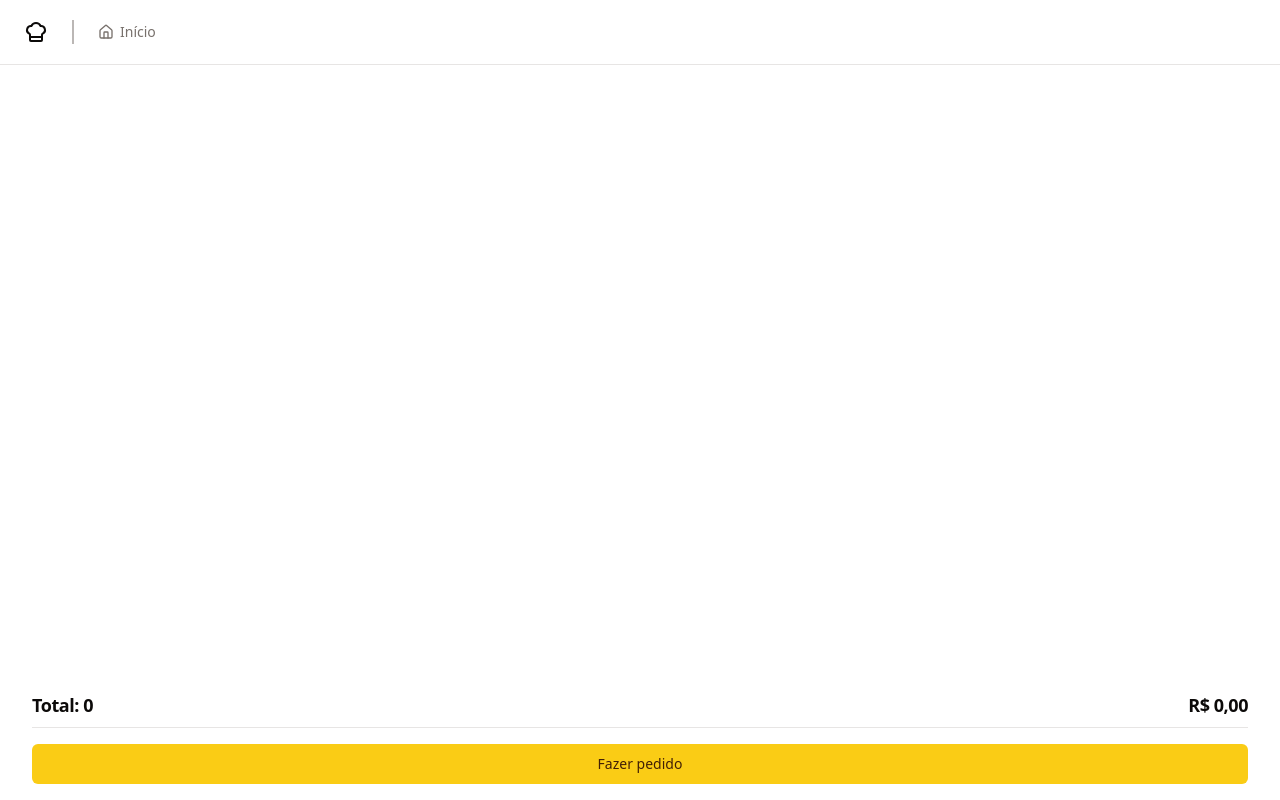
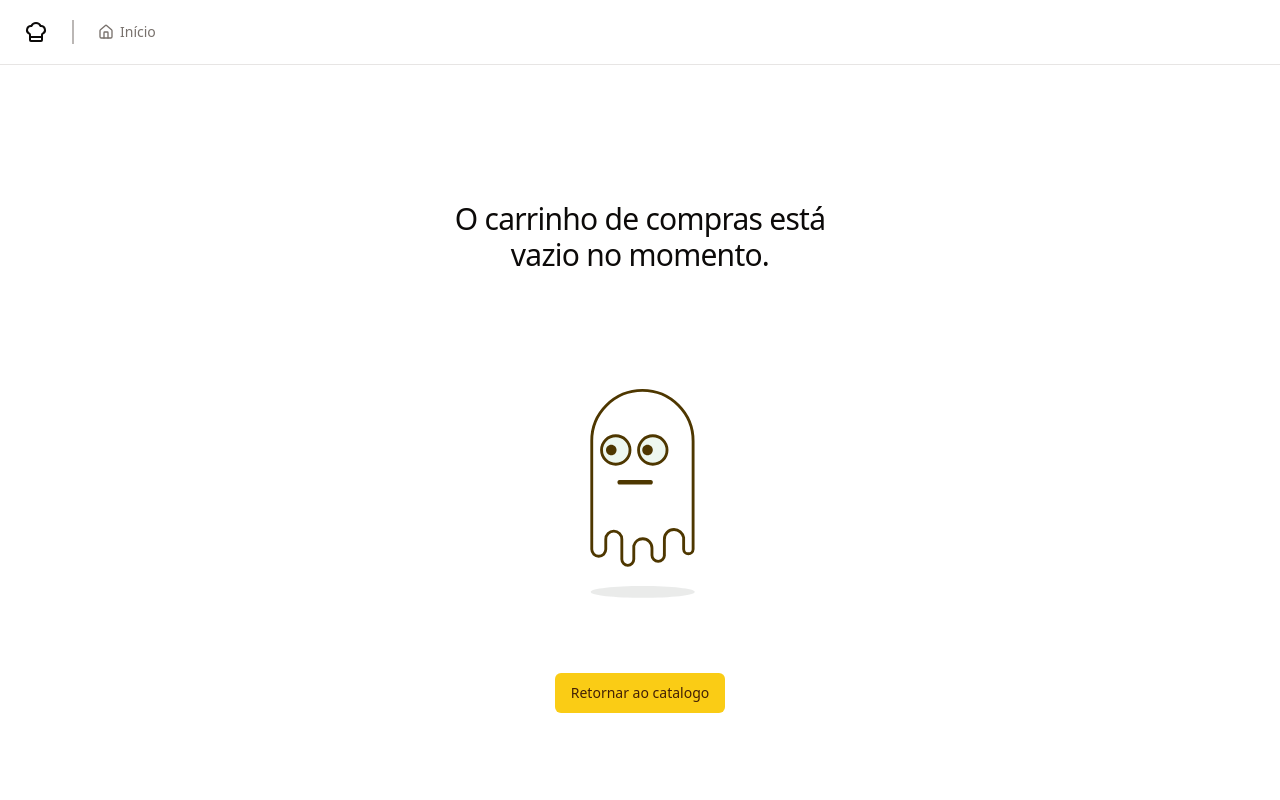
Before and after one commit to Lucasantos-S/cart.shop, a React (Vite) app: page /cart in a window 1280 px wide. Built offline with nearby package versions, Linux system fonts and the light colour scheme.

Commit message:
fix: empty cart render

```diff
--- a/src/page/cart/index.tsx
+++ b/src/page/cart/index.tsx
@@ -20,7 +20,7 @@ export default function Cart() {
       })
   }, [cart])
 
-  if (!cart.cartItems) return <EmptyCart />
+  if (cart.cartItems.length <= 0) return <EmptyCart />
   return (
     <>
       <Helmet title="Carrinho" />
--- a/src/page/send-with-success/index.tsx
+++ b/src/page/send-with-success/index.tsx
@@ -1,17 +1,22 @@
 import { useEffect } from 'react'
 import { useNavigate } from 'react-router-dom'
 
+import { useCart } from '@/context/cart-provider'
 import SuccessAnimate from '@/Lottie/success'
 
 export default function SendWithSuccess() {
   const navigate = useNavigate()
+
+  const { removedCart } = useCart()
+
   useEffect(() => {
     const timeout = setTimeout(() => {
+      removedCart()
       navigate('/')
     }, 3000)
 
     return () => clearTimeout(timeout)
-  }, [navigate])
+  }, [navigate, removedCart])
   return (
     <div className="flex min-h-screen w-full flex-col items-center justify-center">
       <SuccessAnimate />
```
